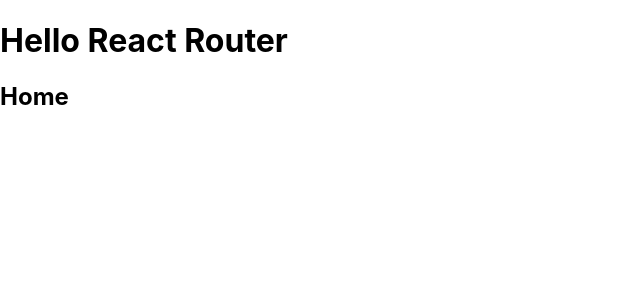
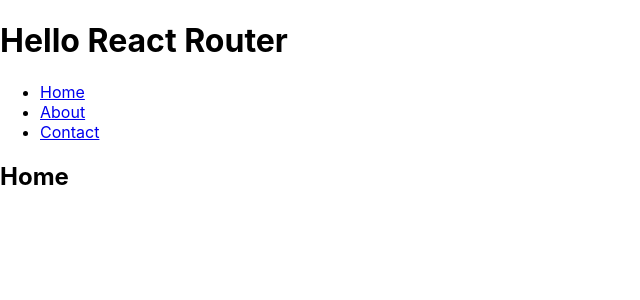
Before and after one commit to kousuketk/react-basic, a React (Create React App) app in the folder react-router/: page / in a window 1280 px wide. Shown: the top 300 px of the page, without its empty margins (0-640 px from the left). Built offline with nearby package versions, Linux system fonts and the light colour scheme.

Commit message:
created link

```diff
--- a/react-router/src/App.js
+++ b/react-router/src/App.js
@@ -1,9 +1,20 @@
-import { BrowserRouter, Routes, Route } from "react-router-dom";
+import { BrowserRouter, Routes, Route, Link } from "react-router-dom";
 
 function App() {
   return (
     <BrowserRouter>
       <h1>Hello React Router</h1>
+      <ul>
+        <li>
+          <Link to="/">Home</Link>
+        </li>
+        <li>
+          <Link to="/about">About</Link>
+        </li>
+        <li>
+          <Link to="/contact">Contact</Link>
+        </li>
+      </ul>
       <Routes>
         <Route exact path="/" element={<Home />}></Route>
         <Route path="/about" element={<About />}></Route>
```
